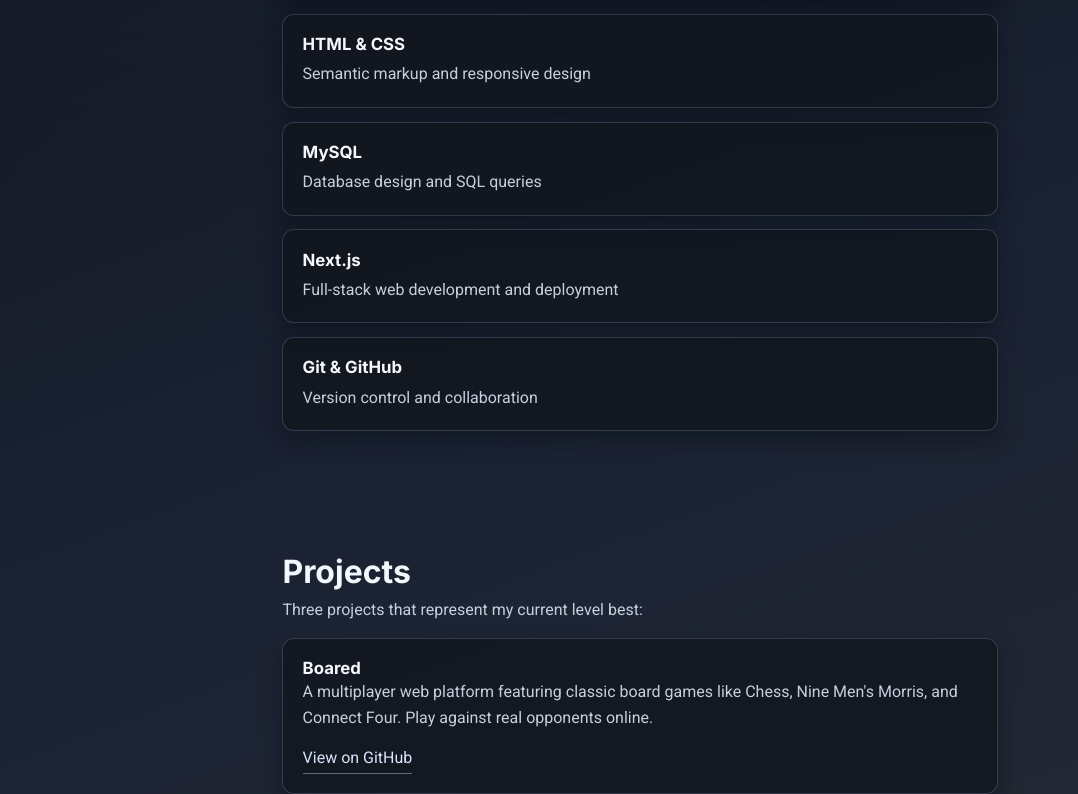
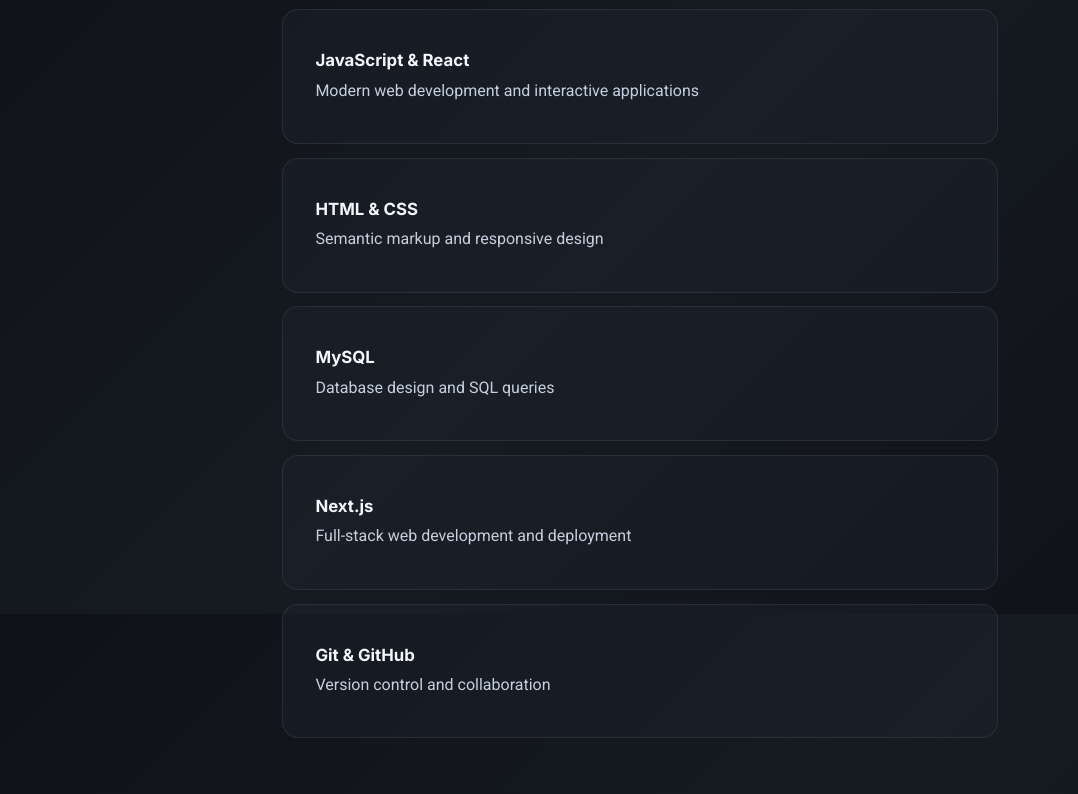
Before and after one commit to im24a-wulkana/Portfolio, a Next.js app: page / in a window 1280 px wide. Shown: the part 986-1780 px from the top of the page, without its empty margins (0-1078 px from the left). Built offline with nearby package versions, Linux system fonts and the light colour scheme.

Commit message:
Apply smooth modern CSS styling to portfolio

```diff
--- a/app/globals.css
+++ b/app/globals.css
@@ -10,11 +10,10 @@
 
 body {
   font-family: var(--font-roboto), "Roboto", sans-serif;
-  color: #e6ebf2;
-  line-height: 1.65;
-  background:
-    radial-gradient(circle at 18% 14%, rgba(44, 70, 117, 0.2) 0%, rgba(44, 70, 117, 0) 35%),
-    linear-gradient(160deg, #090a0b 0%, #1a2233 52%, #2d2f33 100%);
+  color: #ffffff;
+  line-height: 1.6;
+  background: linear-gradient(135deg, #0f1117 0%, #161b22 50%, #0f1117 100%);
+  background-attachment: fixed;
   min-height: 100vh;
 }
 
@@ -57,9 +56,9 @@
   position: sticky;
   top: 0;
   z-index: 50;
-  border-bottom: 1px solid rgba(221, 230, 245, 0.1);
-  background: rgba(16, 19, 23, 0.72);
-  backdrop-filter: blur(10px);
+  border-bottom: 1px solid rgba(255, 255, 255, 0.08);
+  background: rgba(15, 17, 23, 0.8);
+  backdrop-filter: blur(15px);
 }
 
 .nav-inner {
@@ -123,11 +122,19 @@
 }
 
 .surface {
-  border: 1px solid rgba(188, 205, 234, 0.2);
-  border-radius: 12px;
-  background: rgba(16, 20, 27, 0.72);
-  padding: 1.2rem;
-  box-shadow: 0 10px 22px rgba(4, 8, 14, 0.35);
+  border: 1px solid rgba(255, 255, 255, 0.08);
+  border-radius: 16px;
+  background: rgba(30, 36, 48, 0.4);
+  padding: 2.5rem 2rem;
+  box-shadow: none;
+  transition: all 0.4s cubic-bezier(0.23, 1, 0.320, 1);
+}
+
+.surface:hover {
+  background: rgba(30, 36, 48, 0.6);
+  box-shadow: 0 20px 40px rgba(74, 144, 226, 0.15);
+  border-color: rgba(74, 144, 226, 0.4);
+  transform: translateY(-8px);
 }
 
 .text-block {
@@ -157,18 +164,32 @@
 }
 
 .project-link {
-  margin-top: 0.85rem;
-  display: inline-flex;
-  width: fit-content;
+  display: inline-block;
+  color: #4A90E2;
   text-decoration: none;
-  color: #d7e5fb;
-  border-bottom: 1px solid rgba(215, 229, 251, 0.4);
-  padding-bottom: 0.1rem;
+  font-weight: 500;
+  transition: all 0.3s cubic-bezier(0.23, 1, 0.320, 1);
+  position: relative;
+  padding-bottom: 2px;
+}
+
+.project-link::after {
+  content: '';
+  position: absolute;
+  bottom: 0;
+  left: 0;
+  width: 0;
+  height: 2px;
+  background: #4A90E2;
+  transition: width 0.3s cubic-bezier(0.23, 1, 0.320, 1);
 }
 
 .project-link:hover {
-  color: #ffffff;
-  border-bottom-color: rgba(255, 255, 255, 0.8);
+  color: #6BA3E8;
+}
+
+.project-link:hover::after {
+  width: 100%;
 }
 
 .project-actions {
```
